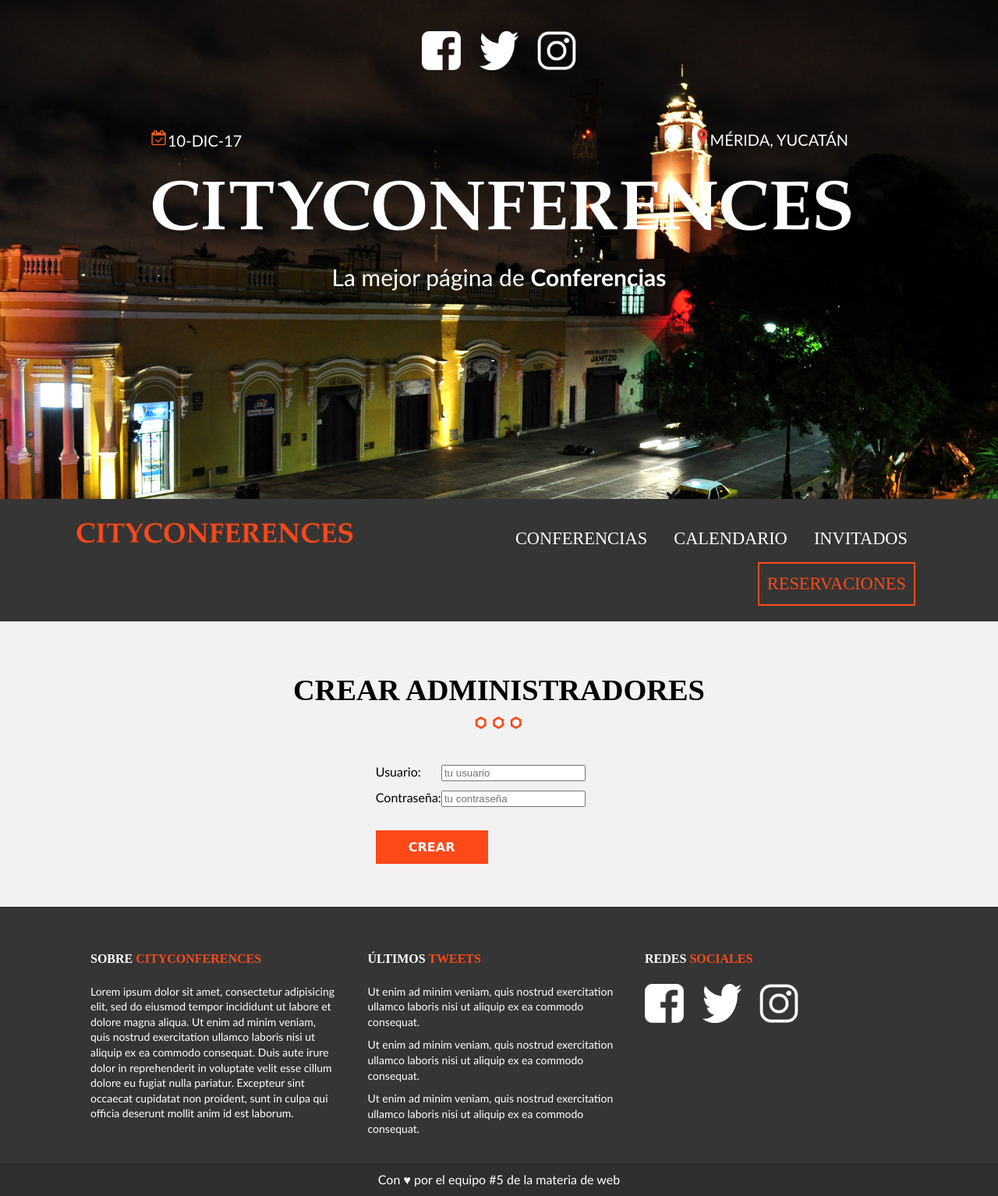
After one commit to kiup/proyecto-web, a PHP site: page /crear_admin.php in a window 1280 px wide. The commit adds this page. Shown: the whole page at 78% size. Run offline with PHP 8.4, Linux system fonts and the light colour scheme; some libraries are stand-ins or nearby versions.

Commit message:
creada la parte de administrador

```diff
--- /dev/null
+++ b/crear_admin.php
@@ -0,0 +1,39 @@
+<?php include_once 'includes/templates/header.php';?>
+<header>
+    <link href="css/registro.css" rel="stylesheet" type="text/css">
+</header>
+<section class="seccion contenedor">
+    <h2>Crear administradores</h2>
+
+    <form action="crear_admin.php" class="login" method="POST">
+        <div class="campo">
+            <label for="usuario"> Usuario:</label>
+                <input type="text" id="usuario" name="usuario" placeholder="tu usuario">
+
+        </div>
+        <div class="campo">
+            <label for="password"> Contrase&ntilde;a:</label>
+                <input type="password" id="password" name="password" placeholder="tu contrase&ntilde;a">
+
+        </div>
+        <div class="campo">
+                <input type="submit" name="submit" class="button" value="Crear">
+        </div>
+    </form>
+    <?php
+    if(isset($_POST['submit'])){
+        $usuario = $_POST['usuario'];
+        $password = $_POST['password'];
+
+        if(strlen($usuario)<5){
+            echo "El nombre de usuario debe ser más largo";
+        }
+        $opciones = array(
+                'cost'=> 12,
+                'salt'=> mcrypt_create_iv(22, MCRYPT_DEV_URANDOM)
+        );
+        $hash_password = password_hash($password, PASSWORD_BCRYPT, $opciones);
+    }
+    ?>
+</section>
+<?php include_once 'includes/templates/footer.php'?>
--- a/css/registro.css
+++ b/css/registro.css
@@ -32,6 +32,7 @@ div.campo{
 @media only screen and (min-width:760px) {
   div.campo{
     float: left;
+    width: 33%;
   }
 }
 
@@ -109,3 +110,17 @@ div.resumen input{
   display: block;
   margin: 10px auto;
 }
+form.login{
+  width: 30%;
+  margin: 0 auto;
+  display: block;
+}
+form.login div.campo{
+  width: 100%;
+  float: none;
+  padding: 5px;
+}
+form.login label{
+  width: 80px;
+  display: inline-block;
+}
```
